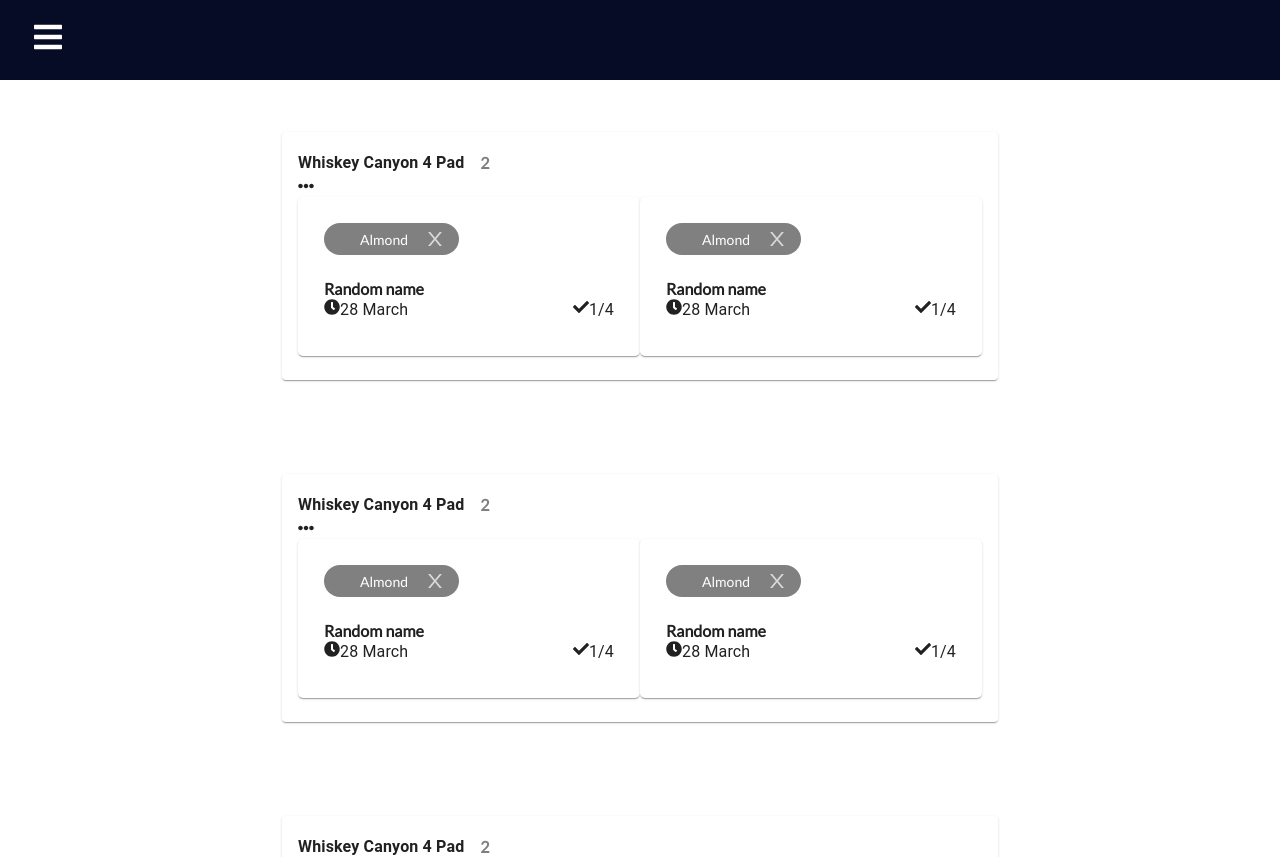
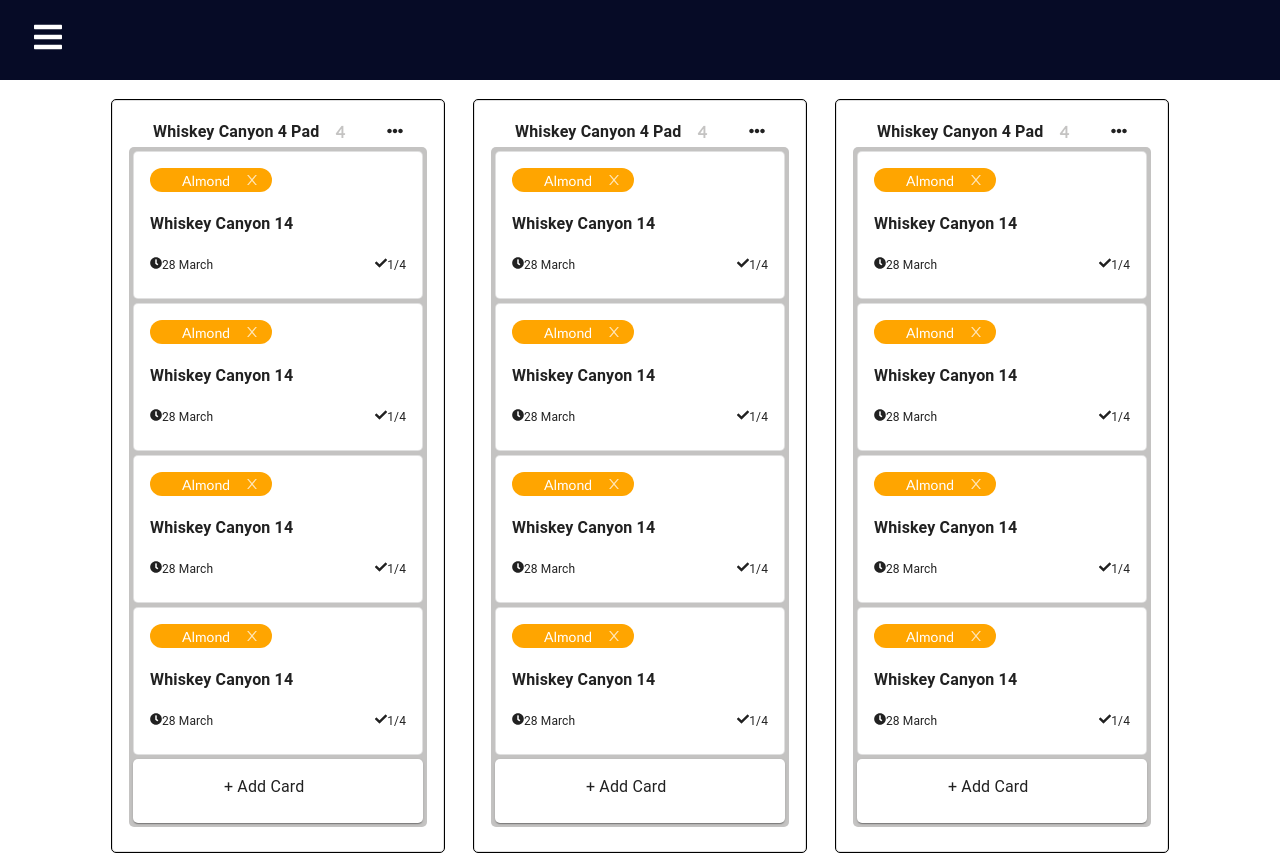
Before and after one commit to martinovicivica22/project_manager_tool_brad, a React (Create React App) app: page /notes in a window 1280 px wide. Shown: the top 857 px of the page. Built offline with nearby package versions, Linux system fonts and the light colour scheme.

Commit message:
send to new

```diff
--- a/src/components/Card/Card.js
+++ b/src/components/Card/Card.js
@@ -9,45 +9,38 @@ const CardKB = () => {
   return (
     <Card
       className="card"
+      variant="outlined"
       sx={{
-        padding: "10px",
+        padding: "0px",
+        margin: '2px',
         borderRadius: "5px",
         backgroundColor: "#fff",
+        minWidth: 290,
         display: "flex",
-
-        gap: "10px",
+        flexDirection: 'column',
+        justifyContent: 'space-between'
       }}
     >
       <CardContent>
-        <Box
-          className="card_top"
-          sx={{
-            display: "flex",
-            gap: "5px",
-            minWidth: '290px',
-            flexDirection: "column",
-          }}
-        >
+        <Box sx={{display: 'flex', justifyContent: 'space-between'}}>
           <Box
-            className="card_top_labels"
-            sx={{ flexGrow: 1, display: "flex", gap: "10px" }}
-          >
+            className="card_top_labels">
             <Chips />
           </Box>
           <Box sx={{ opacity: 0, transition: "200ms", ":hover": { opacity: 1 } }}>
-          <FaIcons.FaEllipsisH
-
-          />
+            <FaIcons.FaEllipsisH/>
           </Box>
         </Box>
-        <Box className="card_title" sx={{fontWeight: 'bold' }}>Random name</Box>
-        <Box className="card_footer" sx={{display: 'flex', justifyContent: 'space-between', alignItems: 'center'}}>
-          <Typography >
-            <FaIcons.FaClock />
+        <Box className="card_title" sx={{paddingY: '20px',}}>
+          <Typography sx={{fontWeight: 'bold' }}>Whiskey Canyon 14</Typography>
+        </Box>
+        <Box className="card_footer" sx={{display: 'flex', justifyContent: 'space-between', alignItems: 'flex-end', alignContent: 'flex-end',}}>
+          <Typography sx={{ fontSize: '12px',}}>
+            <FaIcons.FaClock size='12px'/>
             28 March
           </Typography>
-          <Typography>
-            <FaIcons.FaCheck />
+          <Typography sx={{ fontSize: '12px'}}>
+            <FaIcons.FaCheck size='12px'/>
             1/4
           </Typography>
         </Box>
--- a/src/components/Chips/Chips.js
+++ b/src/components/Chips/Chips.js
@@ -11,6 +11,7 @@ const Chips = (props) => {
   return (
     <Chip
       className="chip"
+      size='small'
       sx={{
         display: "flex",
         gap: "10px",
@@ -19,7 +20,7 @@ const Chips = (props) => {
         borderRadius: "40px",
         fontSize: "14px",
         width: "fit-content",
-        backgroundColor: "gray",
+        backgroundColor: "orange",
       }}
       label="Almond"
       color="primary"
--- /dev/null
+++ b/src/components/Editable/Editable.js
@@ -0,0 +1,48 @@
+import { Card, CardActions, CardContent, TextField, Typography, Button } from '@mui/material'
+import { Box } from '@mui/system'
+import React, { useState } from 'react'
+import * as AiIcons from "react-icons/ai";
+
+function Editable(props) {
+    const [showEdit, setShowEdit] = useState(false)
+    return (
+        <Card
+        sx={{maxHeight: 'fit-content',
+            display: 'flex',
+            margin: '2px',
+            borderRadius: "5px",
+            }}
+            >
+            { !showEdit ? (
+                <CardContent>
+                    <Box>
+                        <Typography sx={{ ":hover": {cursor: 'pointer'}, paddingX: '75px'}} onClick={()=>setShowEdit(true)}>+ Add Card</Typography>
+                    </Box>
+                </CardContent>
+                ) : (
+                <CardContent>
+                    <CardActions>
+                        <Box
+                        component='form'
+                        onSubmit={(event)=> {
+                            event.preventDefault()
+                            if(props.onSubmit)props.onSubmit()
+                        }}>
+                            <Box sx={{display: 'flex', justifyContent: 'center', }}>
+                            <TextField type='text' defaultValue={props.text} label='Well name' sx={{ padding: '2px'}}>Well name</TextField>
+                            </Box>
+                            <Box sx={{display: 'flex', justifyContent: 'flex-start',}}>
+                            <Button type='submit' variant='outlined' color='primary' sx={{height: '24px', margin: '2px'}}>{props.ButtonText || 'Add'}</Button>
+                            <Button type='button' variant='outlined' color='error' sx={{height: '24px', margin: '2px'}} onClick={()=>setShowEdit(false)}>
+                                <AiIcons.AiOutlineClose />
+                            </Button>
+                            </Box>
+                        </Box>
+                    </CardActions>
+                </CardContent>
+            )}
+        </Card>
+    )
+}
+
+export default Editable
--- a/src/components/Kanban/Board.js
+++ b/src/components/Kanban/Board.js
@@ -1,68 +1,64 @@
-import { Card, CardContent, Container, Typography } from "@mui/material";
+import { Card, CardContent, Typography } from "@mui/material";
 import { Box } from "@mui/system";
 import React from "react";
 // import * as AiIcons from "react-icons/ai";
 import * as FaIcons from "react-icons/fa";
 import CardKB from "../Card/Card";
+import Editable from "../Editable/Editable";
 
 import "./Board.css";
 
 function Board() {
   return (
-    <Container
-      className="board"
-      maxWidth="xl"
-      sx={{
-        padding: 4,
-        display: "flex",
-        flexDirection: "column",
-        justifyContent: "center",
-        flexWrap: "wrap",
-        alignItems: "center",
-        alignContent: "center",
-
-      }}
-      // display="flex"
-      // flexDirection="column"
-      // gap="20px"
-      // height="100%"
-      // width='75%'
-    >
       <Card
         className="board_top"
+        variant="outlined"
         sx={{
           display: "flex",
+          minWidth: 290,
+          height: '100%',
+          justifyContent: 'center',
+          outline: 'solid black .5px',
+
         }}
       >
         <CardContent>
+          <Box sx={{display: 'flex', justifyContent: 'space-evenly', }}>
             <Typography
               className="board_top_title"
               sx={{
                 fontSize: "1rem",
                 lineHeight: "1.875rem",
-                flexGrow: '1',
                 display: "flex",
-                alignItems: "center",
+                alignItems: "left",
                 fontWeight: "bold",
+                paddingRight: '18px'
               }}
             >
               Whiskey Canyon 4 Pad
-              <Box component="span" sx={{ color: "gray" }}>
-                2
+              <Box component="span" sx={{ color: "#c4c3c2" }}>
+                4
               </Box>
             </Typography>
-            <FaIcons.FaEllipsisH />
+            <Box sx={{ paddingTop: '6px'}}>
+              <FaIcons.FaEllipsisH />
+            </Box>
+          </Box>
           <Box
           component='div'
-          display='flex'
-          alignItems='space-around'
+          className="box-holding-cards"
+          backgroundColor='#c4c3c2'
+          borderRadius='5px'
+          sx={{display: 'flex', flexDirection: 'column', alignItems: 'space-evenly', padding: '2px 2px', }}
           >
             <CardKB />
             <CardKB />
+            <CardKB />
+            <CardKB />
+            <Editable />
           </Box>
         </CardContent>
       </Card>
-    </Container>
   );
 }
 
--- a/src/components/Kanban/Kanban.js
+++ b/src/components/Kanban/Kanban.js
@@ -1,16 +1,18 @@
-import { Box } from "@mui/system";
+import { Container } from "@mui/material";
+
 
 import React from "react";
 import Board from "./Board";
 
 const Kanban = () => {
   return (
-        <Box
+        <Container
           className="app_boards"
           sx={{
-            minWidth: "fit-content",
+            minWidth: "100%",
             display: "flex",
-            flexDirection: 'column',
+            flexWrap: 'wrap',
+            justifyContent: 'center',
             padding: '20px',
             gap: "30px",
             height: '100%',
@@ -22,7 +24,8 @@ const Kanban = () => {
           <Board />
           <Board />
           <Board />
-        </Box>
+          <Board />
+        </Container>
   );
 };
 
```
